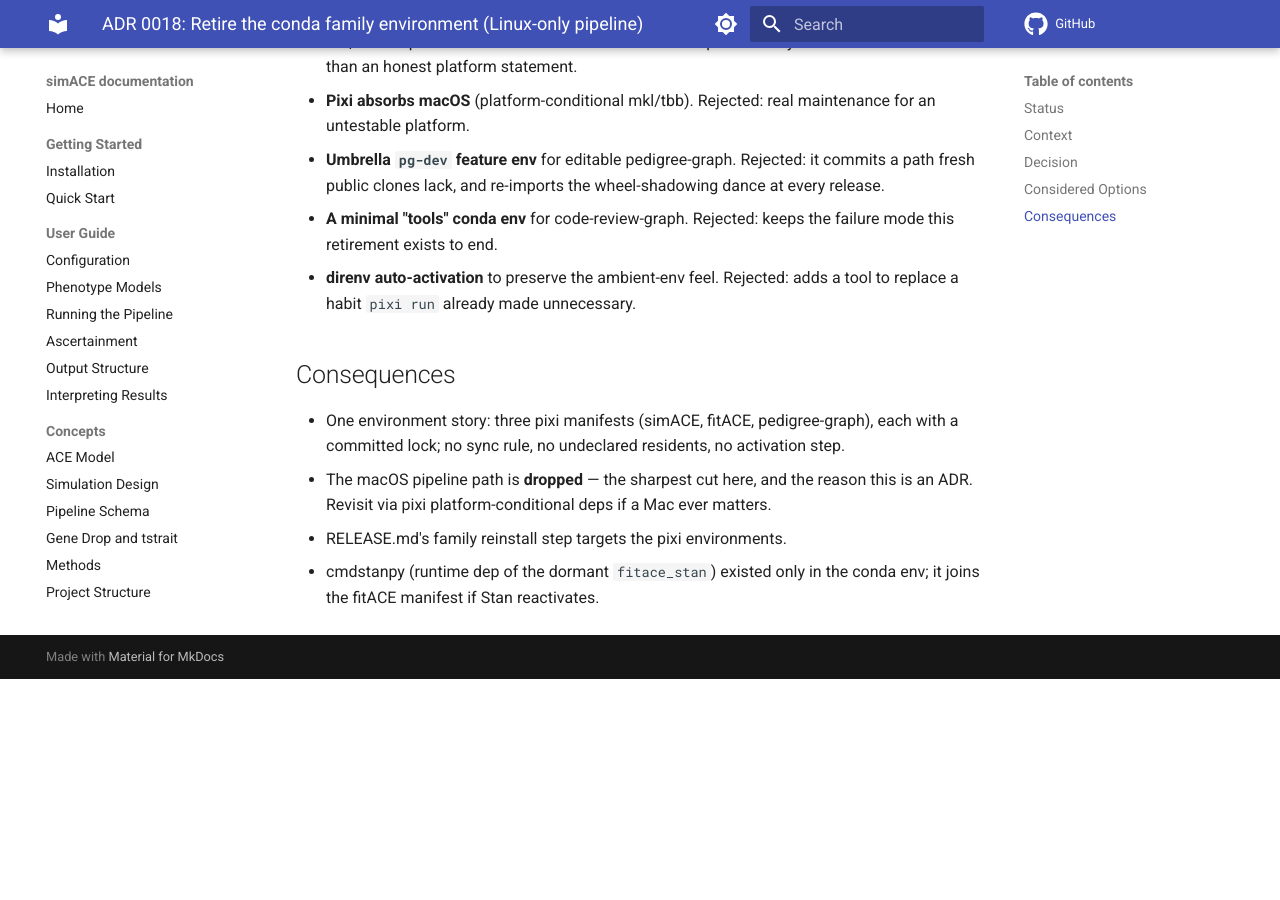
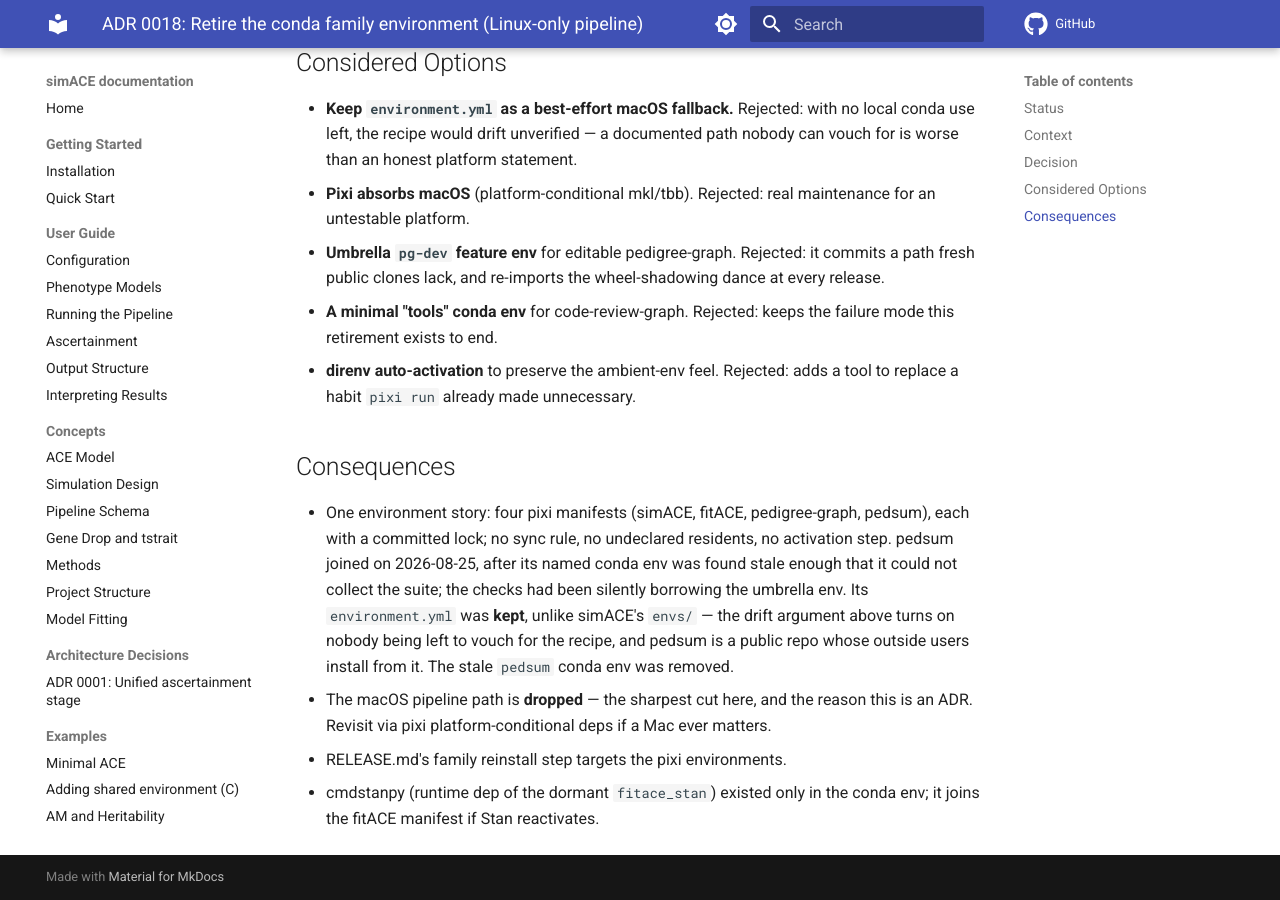
Before and after one commit to rwaples/simACE, an MkDocs documentation site: the page built from docs/adr/0018-retire-conda-family-environment.md, in a window 1280 px wide and 900 px high, scrolled down 1510 px. Built offline with MkDocs 1.6.1 and Material for MkDocs 9.7.7, drawn with Linux system fonts in a browser that asks for light colours; comment, search, counter and statistics services are not loaded; before the commit the page ends 2189 px from its top, so only the background shows below that; some of the changed text lies outside the part shown.

Commit message:
Record pedsum's pixi manifest in ADR 0018
pedsum adopted decision 2's self-contained-manifest pattern, so the
"three pixi manifests" consequence is now four. No decision changed --
this is follow-through, noted in Status and expanded in Consequences.

The Consequences note also records the one place pedsum diverges from
this ADR: environment.yml was kept. The rejected "keep environment.yml
as a best-effort fallback" option turns on the recipe drifting with
nobody left to vouch for it; pedsum is public and its outside users
install from that recipe, so the premise does not carry over.

```diff
--- a/docs/adr/0018-retire-conda-family-environment.md
+++ b/docs/adr/0018-retire-conda-family-environment.md
@@ -4,6 +4,10 @@
 
 Accepted. Design interview (grill) 2026-08-21; implementation same day.
 Closes the environment split ADR 0016 left open (amends ADR 0016).
+
+Follow-through 2026-08-25: pedsum adopted decision 2's pattern (its own
+committed manifest + lock), so the family now carries **four** pixi manifests,
+not three. No decision changed — see the Consequences note below.
 
 ## Context
 
@@ -73,9 +77,15 @@ retires.
 
 ## Consequences
 
-- One environment story: three pixi manifests (simACE, fitACE,
-  pedigree-graph), each with a committed lock; no sync rule, no undeclared
-  residents, no activation step.
+- One environment story: four pixi manifests (simACE, fitACE,
+  pedigree-graph, pedsum), each with a committed lock; no sync rule, no
+  undeclared residents, no activation step. pedsum joined on 2026-08-25, after
+  its named conda env was found stale enough that it could not collect the
+  suite; the checks had been silently borrowing the umbrella env. Its
+  `environment.yml` was **kept**, unlike simACE's `envs/` — the drift argument
+  above turns on nobody being left to vouch for the recipe, and pedsum is a
+  public repo whose outside users install from it. The stale `pedsum` conda env
+  was removed.
 - The macOS pipeline path is **dropped** — the sharpest cut here, and the
   reason this is an ADR. Revisit via pixi platform-conditional deps if a Mac
   ever matters.
```
